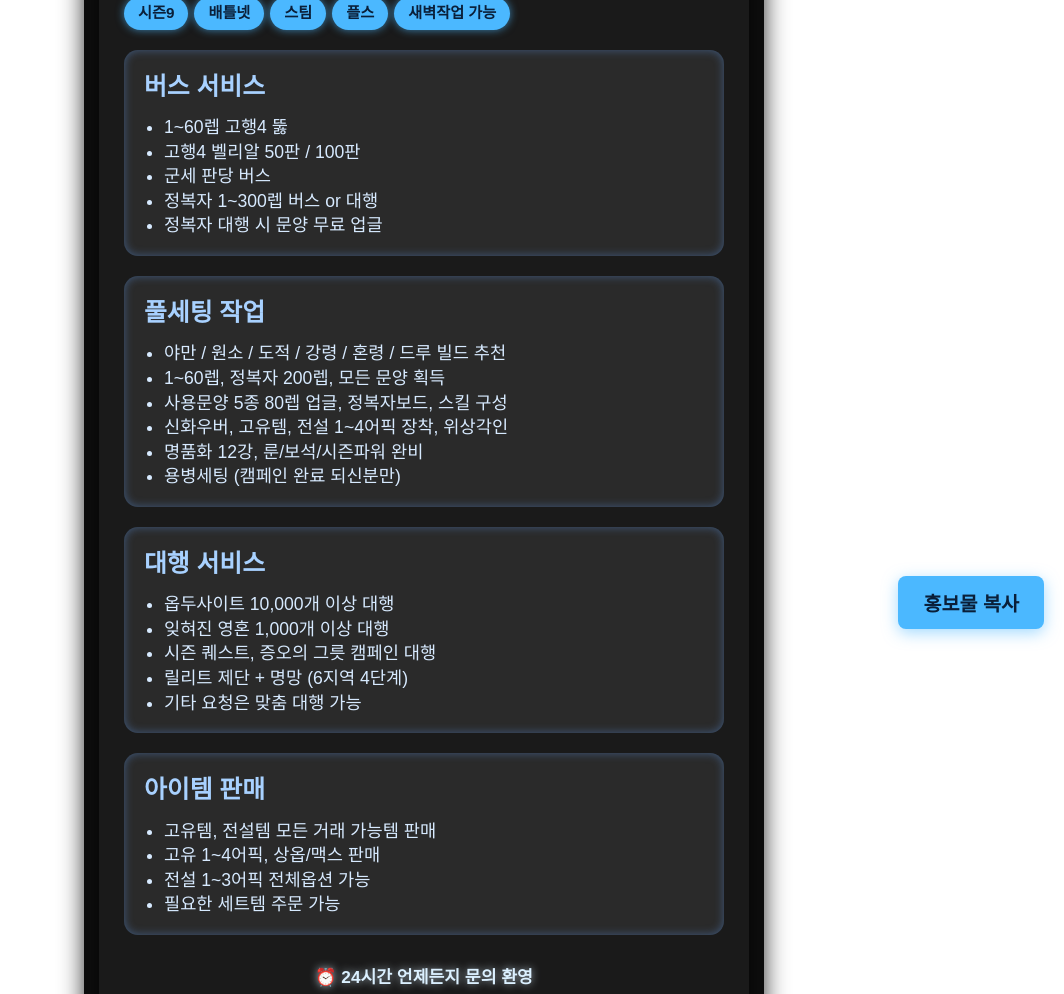
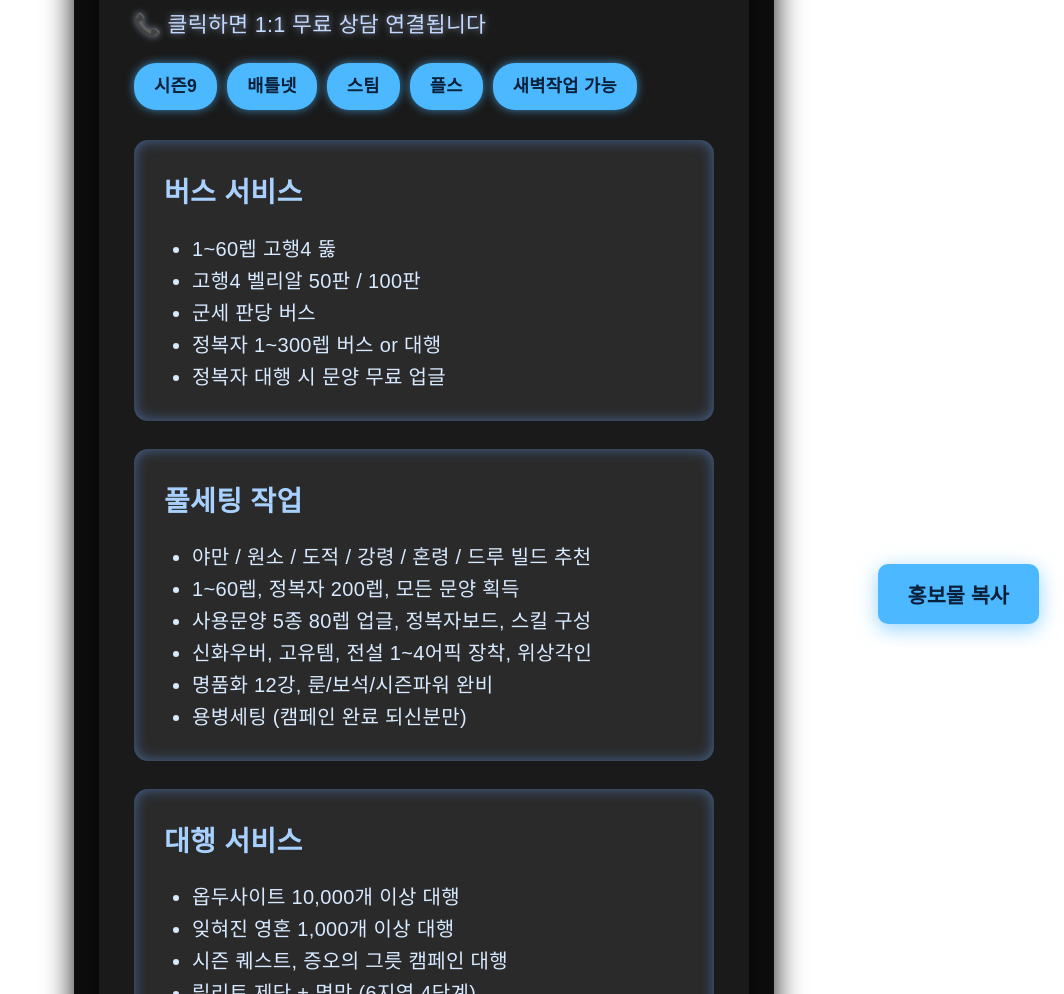
Before and after one commit to madebychangong/D4_THEBLACKSHOP, a plain HTML site: page index.html in a window 1280 px wide. Shown: the part 151-1145 px from the top of the page, without its empty margins (216-1280 px from the left). Drawn offline with Linux system fonts and the light colour scheme.

Commit message:
Update index.html

```diff
--- a/index.html
+++ b/index.html
@@ -1,25 +1,113 @@
-<div style="font-family:'Malgun Gothic','Apple SD Gothic Neo',sans-serif; max-width:650px; margin:0 auto; background:#0d0d0d; border-radius:16px; padding:20px 15px 35px; box-shadow:0 0 25px rgba(0,0,0,0.8); color:#e0e0e0; line-height:1.5; cursor:pointer;" id="promotionalContent">
-  <div style="background:#1a1a1a; border-radius:16px; padding:25px 25px 30px; box-shadow:0 0 15px rgba(0,0,0,0.6);">
-    <!-- 슬래시 대신 '·' 사용, 한 줄 유지 위해 letter-spacing 살짝 좁히고 white-space: nowrap 추가 -->
-    <div style="font-size:2.3rem; font-weight:700; color:#80c7ff; text-shadow:0 0 8px rgba(128,199,255,0.7); margin-bottom:10px; letter-spacing:0.02rem; line-height:1.2; white-space: nowrap;">
+<a href="https://open.kakao.com/me/LunaBliss" target="_blank" style="display:block; text-decoration:none; color:inherit; cursor:pointer;">
+  <div style="
+    font-family:'Malgun Gothic','Apple SD Gothic Neo',sans-serif;
+    max-width:650px;
+    margin:30px auto;
+    background:#0d0d0d;
+    border-radius:16px;
+    padding:30px 25px 45px;
+    box-shadow:0 0 30px rgba(0,0,0,0.9);
+    color:#e0e0e0;
+    line-height:1.8;
+    letter-spacing: 0.02rem;
+  " id="promotionalContent">
+    <div style="
+      background:#1a1a1a;
+      border-radius:16px;
+      padding:35px 35px 40px;
+      box-shadow:0 0 20px rgba(0,0,0,0.7);
+    ">
+      <div style="
+        font-size:2.1rem;
+        font-weight:700;
+        color:#80c7ff;
+        text-shadow:0 0 10px rgba(128,199,255,0.8);
+        margin-bottom:18px;
+        letter-spacing:0.03rem;
+        line-height:1.3;
+        white-space: nowrap;
+      ">
         D4 전문 대행/버스/템판매/풀세팅
       </div>
-    <div style="font-size:1.2rem; color:#c4d9ff; text-shadow:0 0 5px rgba(196,217,255,0.5); margin-bottom:12px;">
+      <div style="
+        font-size:1.35rem;
+        color:#c4d9ff;
+        text-shadow:0 0 7px rgba(196,217,255,0.6);
+        margin-bottom:18px;
+      ">
         📞 클릭하면 1:1 무료 상담 연결됩니다
       </div>
 
-    <div style="display:flex; flex-wrap:wrap; gap:6px; margin-bottom:20px;">
-      <span style="background:#4bb8ff; color:#0a1f39; font-weight:600; padding:5px 14px; border-radius:18px; font-size:0.95rem; box-shadow:0 0 8px #4bb8ffaa;">시즌9</span>
-      <span style="background:#4bb8ff; color:#0a1f39; font-weight:600; padding:5px 14px; border-radius:18px; font-size:0.95rem; box-shadow:0 0 8px #4bb8ffaa;">배틀넷</span>
-      <span style="background:#4bb8ff; color:#0a1f39; font-weight:600; padding:5px 14px; border-radius:18px; font-size:0.95rem; box-shadow:0 0 8px #4bb8ffaa;">스팀</span>
-      <span style="background:#4bb8ff; color:#0a1f39; font-weight:600; padding:5px 14px; border-radius:18px; font-size:0.95rem; box-shadow:0 0 8px #4bb8ffaa;">플스</span>
-      <span style="background:#4bb8ff; color:#0a1f39; font-weight:600; padding:5px 14px; border-radius:18px; font-size:0.95rem; box-shadow:0 0 8px #4bb8ffaa;">새벽작업 가능</span>
+      <div style="display:flex; flex-wrap:wrap; gap:10px; margin-bottom:30px;">
+        <span style="
+          background:#4bb8ff;
+          color:#0a1f39;
+          font-weight:700;
+          padding:8px 20px;
+          border-radius:22px;
+          font-size:1.1rem;
+          box-shadow:0 0 10px #4bb8ffaa;
+        ">시즌9</span>
+        <span style="
+          background:#4bb8ff;
+          color:#0a1f39;
+          font-weight:700;
+          padding:8px 20px;
+          border-radius:22px;
+          font-size:1.1rem;
+          box-shadow:0 0 10px #4bb8ffaa;
+        ">배틀넷</span>
+        <span style="
+          background:#4bb8ff;
+          color:#0a1f39;
+          font-weight:700;
+          padding:8px 20px;
+          border-radius:22px;
+          font-size:1.1rem;
+          box-shadow:0 0 10px #4bb8ffaa;
+        ">스팀</span>
+        <span style="
+          background:#4bb8ff;
+          color:#0a1f39;
+          font-weight:700;
+          padding:8px 20px;
+          border-radius:22px;
+          font-size:1.1rem;
+          box-shadow:0 0 10px #4bb8ffaa;
+        ">플스</span>
+        <span style="
+          background:#4bb8ff;
+          color:#0a1f39;
+          font-weight:700;
+          padding:8px 20px;
+          border-radius:22px;
+          font-size:1.1rem;
+          box-shadow:0 0 10px #4bb8ffaa;
+        ">새벽작업 가능</span>
       </div>
 
-    <!-- 카드 영역: 박스 패딩 원복, 글자 크기 2px 증가 -->
-    <div style="background:#2a2a2a; border-radius:14px; padding:18px 20px; box-shadow:inset 0 0 10px rgba(99,164,255,0.4); margin-bottom:20px;">
-      <div style="font-size:1.55rem; color:#a8d1ff; font-weight:600; margin-bottom:10px;">버스 서비스</div>
-      <ul style="padding-left:20px; margin:0; list-style-type:disc; font-size:1.1rem; color:#d7eaff; line-height:1.4;">
+      <!-- 카드 영역 -->
+      <div style="
+        background:#2a2a2a;
+        border-radius:14px;
+        padding:28px 30px;
+        box-shadow:inset 0 0 14px rgba(99,164,255,0.5);
+        margin-bottom:28px;
+      ">
+        <div style="
+          font-size:1.75rem;
+          color:#a8d1ff;
+          font-weight:700;
+          margin-bottom:14px;
+        ">버스 서비스</div>
+        <ul style="
+          padding-left:28px;
+          margin:0;
+          list-style-type:disc;
+          font-size:1.25rem;
+          color:#d7eaff;
+          line-height:1.6;
+        ">
           <li>1~60렙 고행4 뚫</li>
           <li>고행4 벨리알 50판 / 100판</li>
           <li>군세 판당 버스</li>
@@ -28,9 +116,27 @@
         </ul>
       </div>
 
-    <div style="background:#2a2a2a; border-radius:14px; padding:18px 20px; box-shadow:inset 0 0 10px rgba(99,164,255,0.4); margin-bottom:20px;">
-      <div style="font-size:1.55rem; color:#a8d1ff; font-weight:600; margin-bottom:10px;">풀세팅 작업</div>
-      <ul style="padding-left:20px; margin:0; list-style-type:disc; font-size:1.1rem; color:#d7eaff; line-height:1.4;">
+      <div style="
+        background:#2a2a2a;
+        border-radius:14px;
+        padding:28px 30px;
+        box-shadow:inset 0 0 14px rgba(99,164,255,0.5);
+        margin-bottom:28px;
+      ">
+        <div style="
+          font-size:1.75rem;
+          color:#a8d1ff;
+          font-weight:700;
+          margin-bottom:14px;
+        ">풀세팅 작업</div>
+        <ul style="
+          padding-left:28px;
+          margin:0;
+          list-style-type:disc;
+          font-size:1.25rem;
+          color:#d7eaff;
+          line-height:1.6;
+        ">
           <li>야만 / 원소 / 도적 / 강령 / 혼령 / 드루 빌드 추천</li>
           <li>1~60렙, 정복자 200렙, 모든 문양 획득</li>
           <li>사용문양 5종 80렙 업글, 정복자보드, 스킬 구성</li>
@@ -40,9 +146,27 @@
         </ul>
       </div>
 
-    <div style="background:#2a2a2a; border-radius:14px; padding:18px 20px; box-shadow:inset 0 0 10px rgba(99,164,255,0.4); margin-bottom:20px;">
-      <div style="font-size:1.55rem; color:#a8d1ff; font-weight:600; margin-bottom:10px;">대행 서비스</div>
-      <ul style="padding-left:20px; margin:0; list-style-type:disc; font-size:1.1rem; color:#d7eaff; line-height:1.4;">
+      <div style="
+        background:#2a2a2a;
+        border-radius:14px;
+        padding:28px 30px;
+        box-shadow:inset 0 0 14px rgba(99,164,255,0.5);
+        margin-bottom:28px;
+      ">
+        <div style="
+          font-size:1.75rem;
+          color:#a8d1ff;
+          font-weight:700;
+          margin-bottom:14px;
+        ">대행 서비스</div>
+        <ul style="
+          padding-left:28px;
+          margin:0;
+          list-style-type:disc;
+          font-size:1.25rem;
+          color:#d7eaff;
+          line-height:1.6;
+        ">
           <li>옵두사이트 10,000개 이상 대행</li>
           <li>잊혀진 영혼 1,000개 이상 대행</li>
           <li>시즌 퀘스트, 증오의 그릇 캠페인 대행</li>
@@ -51,9 +175,27 @@
         </ul>
       </div>
 
-    <div style="background:#2a2a2a; border-radius:14px; padding:18px 20px; box-shadow:inset 0 0 10px rgba(99,164,255,0.4); margin-bottom:20px;">
-      <div style="font-size:1.55rem; color:#a8d1ff; font-weight:600; margin-bottom:10px;">아이템 판매</div>
-      <ul style="padding-left:20px; margin:0; list-style-type:disc; font-size:1.1rem; color:#d7eaff; line-height:1.4;">
+      <div style="
+        background:#2a2a2a;
+        border-radius:14px;
+        padding:28px 30px;
+        box-shadow:inset 0 0 14px rgba(99,164,255,0.5);
+        margin-bottom:0;
+      ">
+        <div style="
+          font-size:1.75rem;
+          color:#a8d1ff;
+          font-weight:700;
+          margin-bottom:14px;
+        ">아이템 판매</div>
+        <ul style="
+          padding-left:28px;
+          margin:0;
+          list-style-type:disc;
+          font-size:1.25rem;
+          color:#d7eaff;
+          line-height:1.6;
+        ">
           <li>고유템, 전설템 모든 거래 가능템 판매</li>
           <li>고유 1~4어픽, 상옵/맥스 판매</li>
           <li>전설 1~3어픽 전체옵션 가능</li>
@@ -62,29 +204,42 @@
       </div>
 
       <!-- 푸터 -->
-    <div style="margin-top:30px; font-size:1.075rem; text-align:center; color:#bcd9ffcc;">
-      <strong style="color:#dbf0ff; display:block; font-weight:700; margin-bottom:6px; text-shadow:0 0 8px rgba(219,240,255,0.7);">⏰ 24시간 언제든지 문의 환영</strong>
+      <div style="
+        margin-top:45px;
+        font-size:1.2rem;
+        text-align:center;
+        color:#bcd9ffcc;
+        line-height:1.5;
+      ">
+        <strong style="
+          color:#dbf0ff;
+          display:block;
+          font-weight:700;
+          margin-bottom:12px;
+          text-shadow:0 0 10px rgba(219,240,255,0.8);
+        ">⏰ 24시간 언제든지 문의 환영</strong>
         💵 인벤 최저가 자부합니다<br>
-      <a href="https://open.kakao.com/me/LunaBliss" target="_blank" style="color:#4bb8ff; text-decoration:none;">📞 클릭 시 1:1 상담 연결</a>
+        <span style="color:#4bb8ff;">📞 클릭 시 1:1 상담 연결</span>
       </div>
     </div>
   </div>
+</a>
 
 <!-- 홍보물 복사 버튼 -->
 <button id="copyPromoButton" style="
   position: fixed;
-  bottom: 20px;
-  right: 20px;
+  bottom: 25px;
+  right: 25px;
   z-index: 1000;
-  padding: 12px 25px;
+  padding: 15px 30px;
   background-color: #4bb8ff;
   color: #0a1f39;
-  font-size: 1.225rem;
+  font-size: 1.3rem;
   font-weight: 700;
   border: none;
-  border-radius: 8px;
+  border-radius: 10px;
   cursor: pointer;
-  box-shadow: 0 4px 15px rgba(75, 184, 255, 0.5);
+  box-shadow: 0 5px 20px rgba(75, 184, 255, 0.6);
   transition: background-color 0.3s ease, box-shadow 0.3s ease;
 ">
   홍보물 복사
@@ -95,8 +250,9 @@
 
 <script>
   document.getElementById('copyPromoButton').addEventListener('click', async (event) => {
-    event.stopPropagation();
-    const contentToCopy = document.getElementById('promotionalContent').outerHTML;
+    const promotionalContentElement = document.querySelector('a[href="https://open.kakao.com/me/LunaBliss"]');
+    const contentToCopy = promotionalContentElement.outerHTML;
+
     try {
       await navigator.clipboard.writeText(contentToCopy);
       alert('홍보물 HTML이 성공적으로 복사되었습니다! 인벤 게시판에 붙여넣기 하세요. 😉');
@@ -106,7 +262,7 @@
     }
   });
 
-  document.getElementById('promotionalContent').addEventListener('click', () => {
-    window.open('https://open.kakao.com/me/LunaBliss', '_blank');
+  document.getElementById('copyPromoButton').addEventListener('click', (event) => {
+    event.stopPropagation();
   });
 </script>
```
Lines whose indentation alone changed are shown as unchanged.
